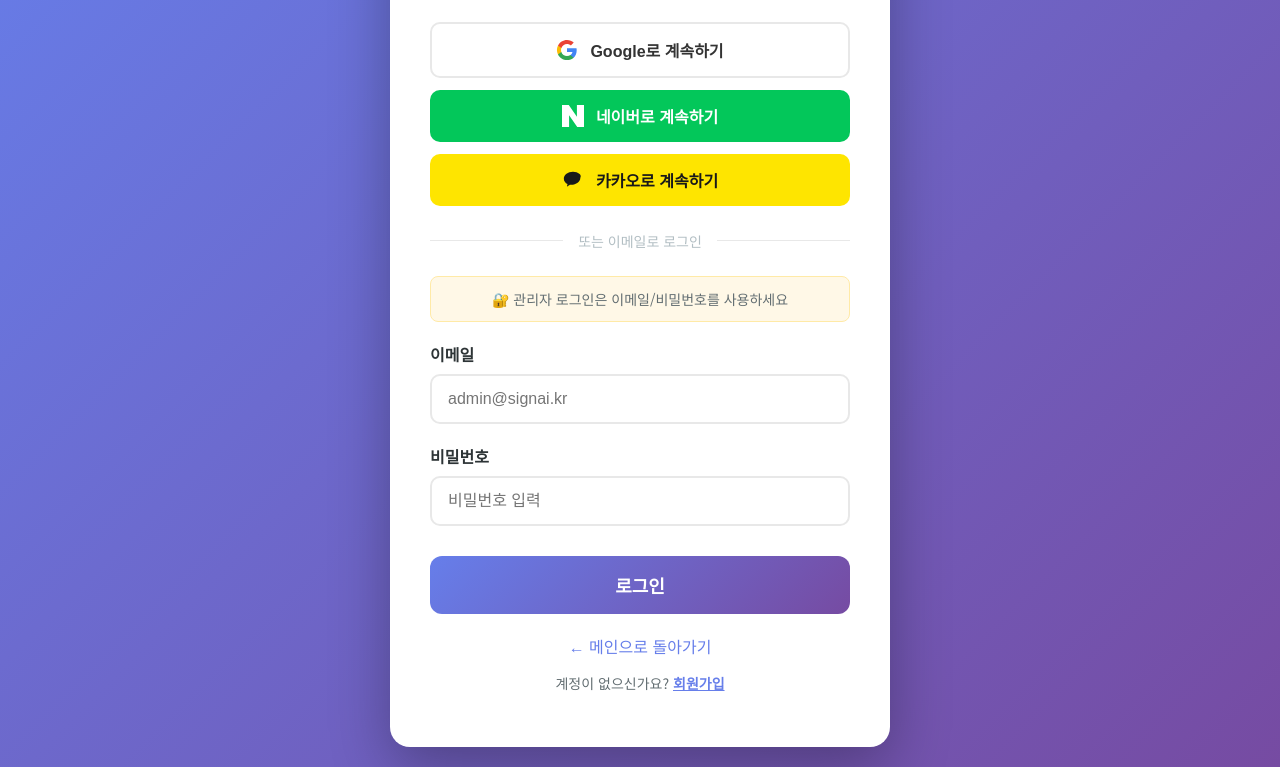
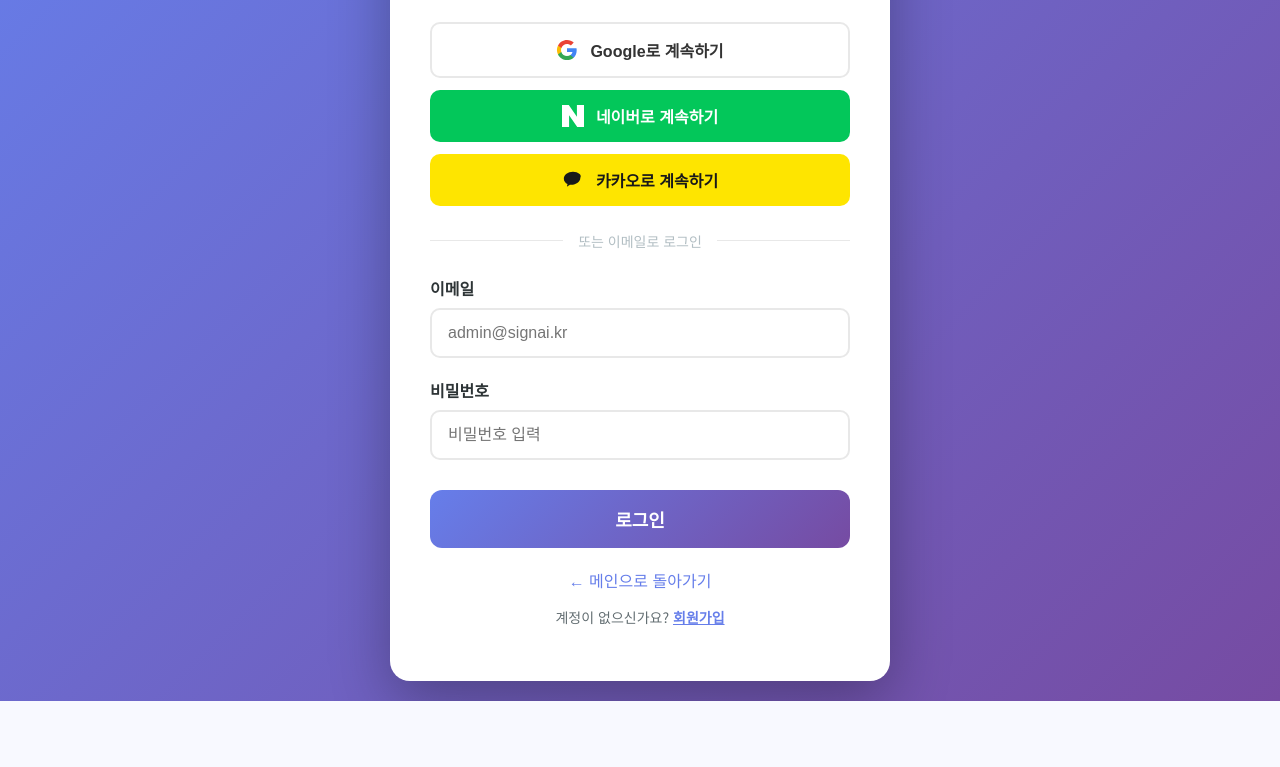
Before and after one commit to hunylee/SignAI-Factory, a website: page login.html in a window 1280 px wide. Shown: the part 162-929 px from the top of the page. After the commit the page ends 863 px from the top, so only its background shows below. Drawn offline with Linux system fonts and the light colour scheme.

Commit message:
🔧 로그인 페이지에서 관리자 안내 문구 제거

```diff
--- a/login.html
+++ b/login.html
@@ -233,9 +233,6 @@
 
             <div class="divider"><span>또는 이메일로 로그인</span></div>
 
-            <div class="admin-notice">
-                🔐 관리자 로그인은 이메일/비밀번호를 사용하세요
-            </div>
 
             <div class="error-message" id="error-message"></div>
 
```
